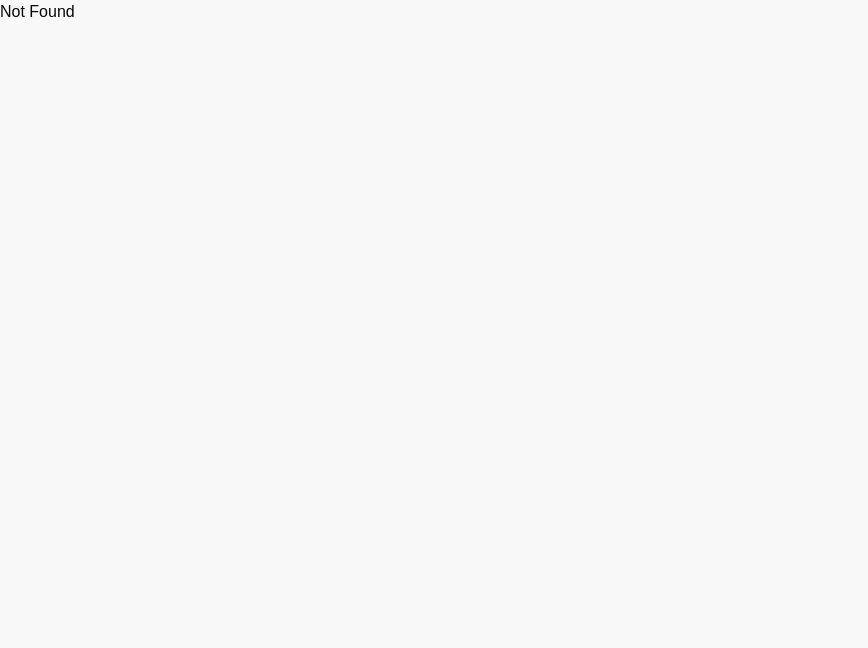
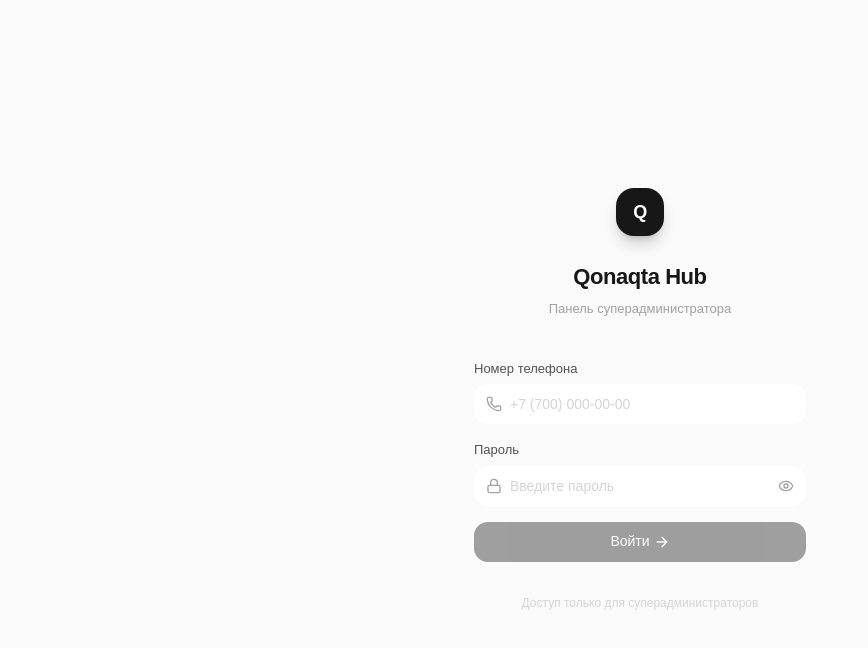
Before and after one commit to saba1aq/qonaqta-frontend, a React (Vite) app in the folder apps/dashboard/: page /login in a window 1280 px wide. Shown: the top 648 px of the page, without its empty margins (0-868 px from the left). Built offline with nearby package versions, Linux system fonts and the light colour scheme; no server answers.

Commit message:
feat: add hub login page with superadmin auth

```diff
--- a/apps/dashboard/src/app/index.tsx
+++ b/apps/dashboard/src/app/index.tsx
@@ -1,8 +1,10 @@
 import "@/app/styles/index.css"
+import { useEffect } from "react"
 import { RouterProvider } from "@tanstack/react-router"
 import { QueryClient, QueryClientProvider } from "@tanstack/react-query"
 import { Toaster } from "sonner"
 import { router } from "./router"
+import { useAuthStore } from "@/entities/user"
 
 const queryClient = new QueryClient({
   defaultOptions: {
@@ -10,10 +12,18 @@ const queryClient = new QueryClient({
   },
 })
 
+function AppInit() {
+  const loadFromStorage = useAuthStore((s) => s.loadFromStorage)
+  useEffect(() => {
+    loadFromStorage()
+  }, [loadFromStorage])
+  return <RouterProvider router={router} />
+}
+
 export function App() {
   return (
     <QueryClientProvider client={queryClient}>
-      <RouterProvider router={router} />
+      <AppInit />
       <Toaster position="top-right" richColors />
     </QueryClientProvider>
   )
--- a/apps/dashboard/src/app/router.tsx
+++ b/apps/dashboard/src/app/router.tsx
@@ -2,31 +2,46 @@ import {
   createRouter,
   createRootRoute,
   createRoute,
+  redirect,
   Outlet,
 } from "@tanstack/react-router"
+import { LoginPage } from "@/pages/login"
+import { HomePage } from "@/pages/home"
 
 const rootRoute = createRootRoute({
   component: () => (
-    <div className="min-h-svh bg-[#F8F8F8]">
+    <div className="min-h-svh bg-neutral-50">
       <Outlet />
     </div>
   ),
 })
 
-const indexRoute = createRoute({
+const loginRoute = createRoute({
   getParentRoute: () => rootRoute,
-  path: "/",
-  component: () => (
-    <div className="flex h-svh items-center justify-center">
-      <div className="text-center">
-        <h1 className="text-2xl font-semibold text-[#1C1C1C]">Qonaqta Dashboard</h1>
-        <p className="mt-2 text-sm text-[#1C1C1C]/50">Суперадмин панель — hub.qonaqta.kz</p>
-      </div>
-    </div>
-  ),
+  path: "/login",
+  component: LoginPage,
 })
 
-const routeTree = rootRoute.addChildren([indexRoute])
+const protectedRoute = createRoute({
+  getParentRoute: () => rootRoute,
+  id: "protected",
+  beforeLoad: () => {
+    const token = localStorage.getItem("hub_token")
+    if (!token) throw redirect({ to: "/login" })
+  },
+  component: () => <Outlet />,
+})
+
+const indexRoute = createRoute({
+  getParentRoute: () => protectedRoute,
+  path: "/",
+  component: HomePage,
+})
+
+const routeTree = rootRoute.addChildren([
+  loginRoute,
+  protectedRoute.addChildren([indexRoute]),
+])
 
 export const router = createRouter({ routeTree })
 
--- /dev/null
+++ b/apps/dashboard/src/entities/user/index.ts
@@ -0,0 +1 @@
+export { useAuthStore, type HubUser } from "./model/store"
--- /dev/null
+++ b/apps/dashboard/src/entities/user/model/store.ts
@@ -0,0 +1,43 @@
+import { create } from "zustand"
+
+export interface HubUser {
+  id: string
+  phone: string
+  first_name: string | null
+  last_name: string | null
+  is_superadmin: boolean
+  is_active: boolean
+  created_at: string
+}
+
+interface AuthState {
+  user: HubUser | null
+  token: string | null
+  login: (token: string, user: HubUser) => void
+  logout: () => void
+  loadFromStorage: () => void
+}
+
+export const useAuthStore = create<AuthState>((set) => ({
+  user: null,
+  token: null,
+  login: (token, user) => {
+    localStorage.setItem("hub_token", token)
+    localStorage.setItem("hub_user", JSON.stringify(user))
+    set({ token, user })
+  },
+  logout: () => {
+    localStorage.removeItem("hub_token")
+    localStorage.removeItem("hub_user")
+    set({ token: null, user: null })
+  },
+  loadFromStorage: () => {
+    const token = localStorage.getItem("hub_token")
+    const userStr = localStorage.getItem("hub_user")
+    if (token && userStr) {
+      try {
+        set({ token, user: JSON.parse(userStr) })
+      } catch { /* ignore */ }
+    }
+  },
+}))
--- /dev/null
+++ b/apps/dashboard/src/pages/home/index.tsx
@@ -0,0 +1,28 @@
+import { useAuthStore } from "@/entities/user"
+import { Button } from "@qonaqta/ui/components/button"
+
+export function HomePage() {
+  const user = useAuthStore((s) => s.user)
+  const logout = useAuthStore((s) => s.logout)
+
+  return (
+    <div className="flex min-h-svh items-center justify-center bg-neutral-50">
+      <div className="text-center">
+        <h1 className="text-2xl font-semibold text-neutral-900">Qonaqta Hub</h1>
+        <p className="mt-2 text-sm text-neutral-400">
+          Добро пожаловать, {user?.first_name ?? user?.phone}
+        </p>
+        <Button
+          onClick={() => {
+            logout()
+            window.location.href = "/login"
+          }}
+          variant="outline"
+          className="mt-6"
+        >
+          Выйти
+        </Button>
+      </div>
+    </div>
+  )
+}
--- /dev/null
+++ b/apps/dashboard/src/pages/login/index.ts
@@ -0,0 +1 @@
+export { LoginPage } from "./ui/LoginPage"
--- /dev/null
+++ b/apps/dashboard/src/pages/login/ui/LoginPage.tsx
@@ -0,0 +1,135 @@
+import { useState } from "react"
+import { useNavigate } from "@tanstack/react-router"
+import { toast } from "sonner"
+import { Button } from "@qonaqta/ui/components/button"
+import { Input } from "@qonaqta/ui/components/input"
+import { Label } from "@qonaqta/ui/components/label"
+import { Phone, Lock, Eye, EyeOff, ArrowRight } from "lucide-react"
+import { apiClient } from "@/shared/api"
+import { useAuthStore } from "@/entities/user"
+
+export function LoginPage() {
+  const [phone, setPhone] = useState("")
+  const [password, setPassword] = useState("")
+  const [showPassword, setShowPassword] = useState(false)
+  const [isLoading, setIsLoading] = useState(false)
+
+  const navigate = useNavigate()
+  const login = useAuthStore((s) => s.login)
+
+  const formatPhone = (value: string) => {
+    const digits = value.replace(/\D/g, "")
+    if (digits.length === 0) return ""
+    if (digits.length <= 1) return `+${digits}`
+    if (digits.length <= 4) return `+${digits.slice(0, 1)} (${digits.slice(1)}`
+    if (digits.length <= 7)
+      return `+${digits.slice(0, 1)} (${digits.slice(1, 4)}) ${digits.slice(4)}`
+    if (digits.length <= 9)
+      return `+${digits.slice(0, 1)} (${digits.slice(1, 4)}) ${digits.slice(4, 7)}-${digits.slice(7)}`
+    return `+${digits.slice(0, 1)} (${digits.slice(1, 4)}) ${digits.slice(4, 7)}-${digits.slice(7, 9)}-${digits.slice(9, 11)}`
+  }
+
+  const handlePhoneChange = (e: React.ChangeEvent<HTMLInputElement>) => {
+    setPhone(formatPhone(e.target.value))
+  }
+
+  const handleSubmit = async (e: React.FormEvent) => {
+    e.preventDefault()
+    setIsLoading(true)
+    try {
+      const digits = phone.replace(/\D/g, "")
+      const normalizedPhone = digits.startsWith("7") ? `+${digits}` : phone
+      const { data } = await apiClient.post("/auth/login", {
+        phone: normalizedPhone,
+        password,
+      })
+      if (!data.user.is_superadmin) {
+        toast.error("Доступ только для суперадминистраторов")
+        setIsLoading(false)
+        return
+      }
+      login(data.access_token, data.user)
+      navigate({ to: "/" })
+    } catch {
+      toast.error("Неверный номер телефона или пароль")
+    } finally {
+      setIsLoading(false)
+    }
+  }
+
+  return (
+    <div className="flex min-h-svh items-center justify-center bg-neutral-50">
+      <div className="w-full max-w-[380px] px-6">
+        <div className="mb-10 text-center">
+          <div className="mb-6 inline-flex items-center justify-center">
+            <div className="flex h-12 w-12 items-center justify-center rounded-2xl bg-neutral-900 shadow-lg shadow-neutral-900/20">
+              <span className="text-lg font-bold tracking-tight text-white">Q</span>
+            </div>
+          </div>
+          <h1 className="text-[22px] font-semibold tracking-[-0.02em] text-neutral-900">
+            Qonaqta Hub
+          </h1>
+          <p className="mt-1.5 text-[13px] text-neutral-400">
+            Панель суперадминистратора
+          </p>
+        </div>
+
+        <form onSubmit={handleSubmit} className="space-y-4">
+          <div className="space-y-1.5">
+            <Label className="text-[13px] text-neutral-600">Номер телефона</Label>
+            <div className="relative">
+              <Phone className="pointer-events-none absolute top-1/2 left-3 size-4 -translate-y-1/2 text-neutral-400" />
+              <Input
+                type="tel"
+                placeholder="+7 (700) 000-00-00"
+                value={phone}
+                onChange={handlePhoneChange}
+                className="h-10 rounded-xl border-neutral-200 bg-white pl-9 text-[14px] text-neutral-900 placeholder:text-neutral-300 focus-visible:border-neutral-400 focus-visible:ring-neutral-400/20"
+              />
+            </div>
+          </div>
+
+          <div className="space-y-1.5">
+            <Label className="text-[13px] text-neutral-600">Пароль</Label>
+            <div className="relative">
+              <Lock className="pointer-events-none absolute top-1/2 left-3 size-4 -translate-y-1/2 text-neutral-400" />
+              <Input
+                type={showPassword ? "text" : "password"}
+                placeholder="Введите пароль"
+                value={password}
+                onChange={(e) => setPassword(e.target.value)}
+                className="h-10 rounded-xl border-neutral-200 bg-white pr-10 pl-9 text-[14px] text-neutral-900 placeholder:text-neutral-300 focus-visible:border-neutral-400 focus-visible:ring-neutral-400/20"
+              />
+              <button
+                type="button"
+                onClick={() => setShowPassword(!showPassword)}
+                className="absolute top-1/2 right-3 -translate-y-1/2 text-neutral-400 transition-colors hover:text-neutral-600"
+              >
+                {showPassword ? <EyeOff className="size-4" /> : <Eye className="size-4" />}
+              </button>
+            </div>
+          </div>
+
+          <Button
+            type="submit"
+            disabled={isLoading || !phone || !password}
+            className="h-10 w-full rounded-xl bg-neutral-900 text-[14px] font-medium text-white shadow-lg shadow-neutral-900/20 transition-all hover:bg-neutral-800 hover:shadow-neutral-900/30 disabled:opacity-40 disabled:shadow-none"
+          >
+            {isLoading ? (
+              <div className="size-4 animate-spin rounded-full border-2 border-white/30 border-t-white" />
+            ) : (
+              <>
+                Войти
+                <ArrowRight className="ml-1 size-4" />
+              </>
+            )}
+          </Button>
+        </form>
+
+        <p className="mt-8 text-center text-[12px] text-neutral-300">
+          Доступ только для суперадминистраторов
+        </p>
+      </div>
+    </div>
+  )
+}
--- /dev/null
+++ b/apps/dashboard/src/shared/api/client.ts
@@ -0,0 +1,8 @@
+import { createApiClient } from "@qonaqta/api"
+import { API_URL } from "@/shared/config"
+
+export const apiClient = createApiClient({
+  getBaseUrl: () => API_URL,
+  tokenKey: "hub_token",
+  onUnauthorized: () => { window.location.href = "/login" },
+})
--- /dev/null
+++ b/apps/dashboard/src/shared/api/index.ts
@@ -0,0 +1 @@
+export { apiClient } from "./client"
--- /dev/null
+++ b/apps/dashboard/src/shared/config/index.ts
@@ -0,0 +1 @@
+export const API_URL = import.meta.env.VITE_API_URL ?? "http://localhost:8000/api/v1"
```
